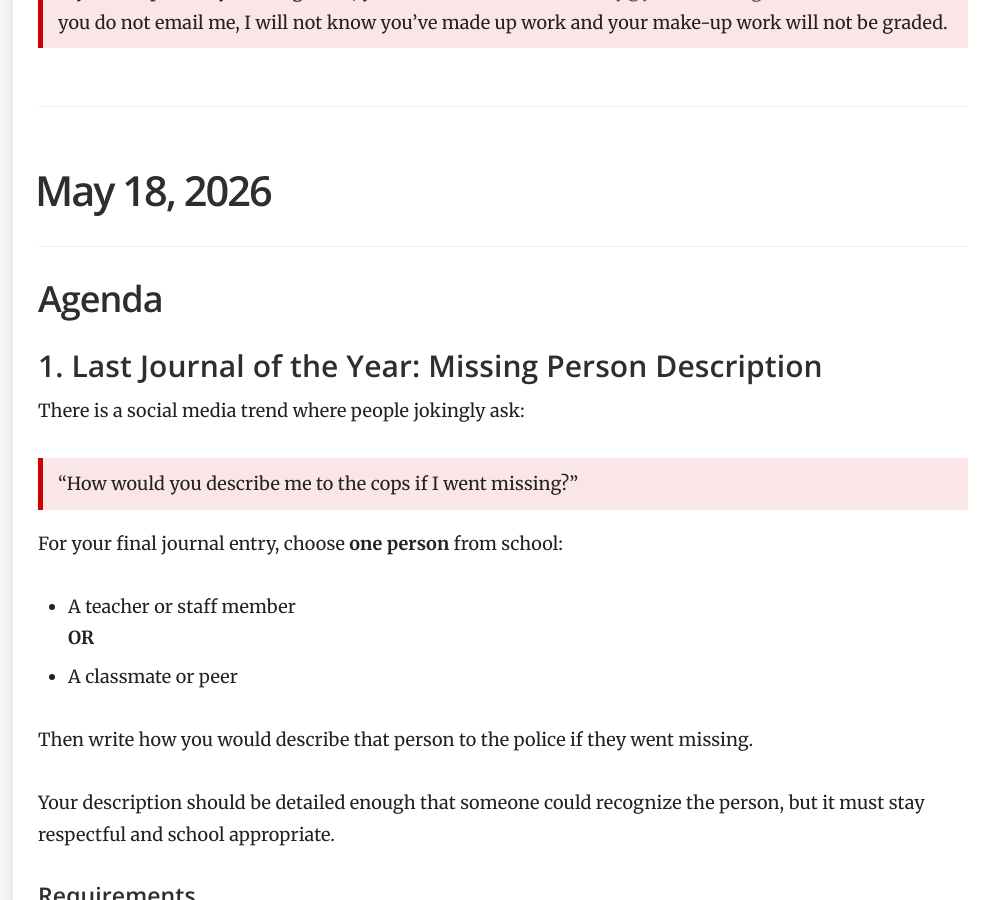
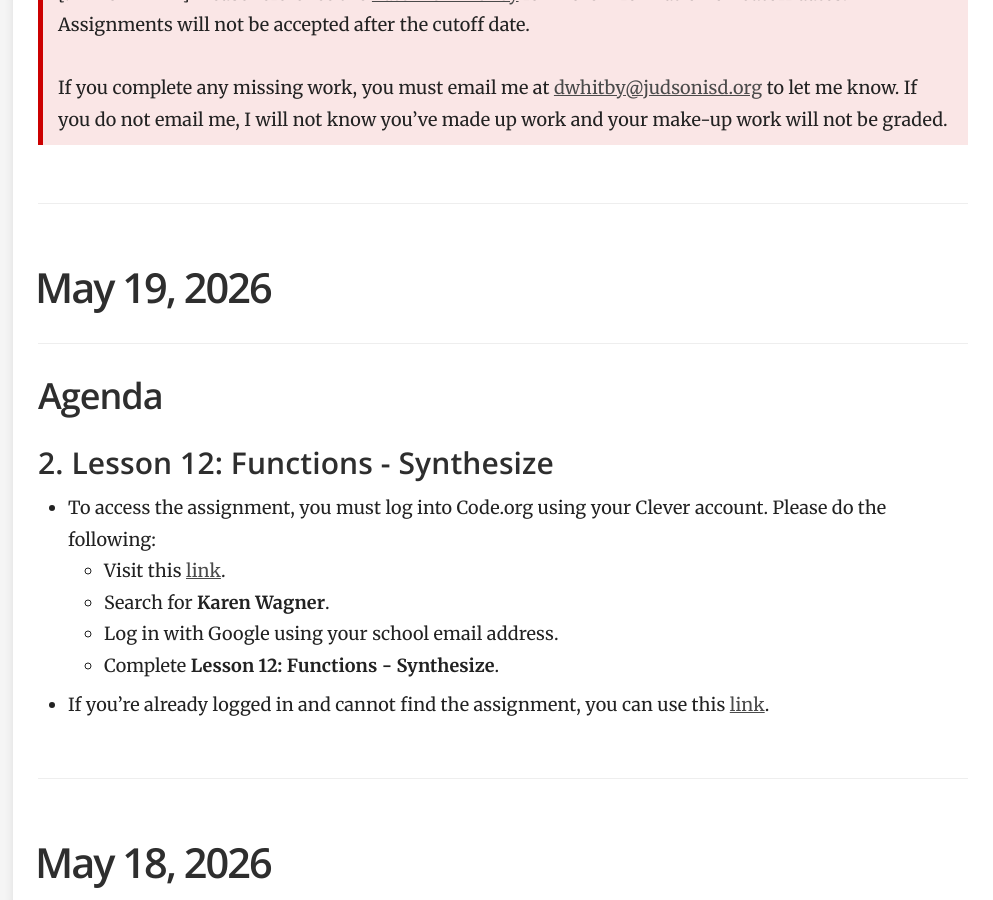
Before and after one commit to mswhitby/classroom, a Jekyll site: the page built from _docs/classes/7th.md, in a window 1280 px wide and 900 px high, scrolled down 2539 px. Shown: the whole window, without its empty margins (287-1280 px from the left). Built offline with Jekyll 4.4.1, drawn with Linux system fonts in a browser that asks for light colours; some of the changed text lies outside the part shown.

Commit message:
Updated lessons

```diff
--- a/_docs/classes/7th.md
+++ b/_docs/classes/7th.md
@@ -69,6 +69,20 @@ order: 6
     <td align="left">May 20, 2026</td>
     <td align="left"><a href="https://github.com/mswhitby/classroom/blob/main/_docs/classes/7th.md#may-18-2026">Last Journal of the Year: Missing Person Description</a></td>
     <td align="left">Daily</td>
+  </tr>
+
+  <tr>
+    <td align="left">May 19, 2026</td>
+    <td align="left">May 21, 2026</td>
+    <td align="left"><a href="https://github.com/mswhitby/classroom/blob/main/_docs/classes/7th.md#may-19-2026">Lesson 12: Functions - Synthesize</a></td>
+    <td align="left">Daily</td>
+  </tr>
+
+  <tr>
+    <td align="left">May 20, 2026</td>
+    <td align="left">May 21, 2026</td>
+    <td align="left"><a href="https://github.com/mswhitby/classroom/blob/main/_docs/classes/7th.md#may-20-2026">Lesson 13: Project: Genre Mash-Up</a></td>
+    <td align="left">Test</td>
   </tr>
 </table>
 
@@ -228,6 +242,38 @@ order: 6
 
 ****
 
+<!-- # May 20, 2026
+
+## Agenda
+
+### 2. Lesson 13: Project: Genre Mash-Up
+
+- To access the assignment, you must log into Code.org using your Clever account. Please do the following:
+    - Visit this [link](https://clever.com/oauth/district-picker?client_id=2f27405716644a951b23&redirect_uri=https%3A%2F%2Fstudio.code.org%2Fusers%2Fauth%2Fclever%2Fcallback&response_type=code&state=ede33ff61289cf32708a0f54079cdd23e31d0b0a02b0e0e8).
+    - Search for **Karen Wagner**.
+    - Log in with Google using your school email address.
+    - Complete **Lesson 13: Project: Genre Mash-Up**.
+
+- If you're already logged in and cannot find the assignment, you can use this [link](https://studio.code.org/courses/programming-with-music-lab-2025/units/1/lessons/13/levels/1).
+
+---- -->
+
+# May 19, 2026
+
+## Agenda
+
+### 2. Lesson 12: Functions - Synthesize
+
+- To access the assignment, you must log into Code.org using your Clever account. Please do the following:
+    - Visit this [link](https://clever.com/oauth/district-picker?client_id=2f27405716644a951b23&redirect_uri=https%3A%2F%2Fstudio.code.org%2Fusers%2Fauth%2Fclever%2Fcallback&response_type=code&state=ede33ff61289cf32708a0f54079cdd23e31d0b0a02b0e0e8).
+    - Search for **Karen Wagner**.
+    - Log in with Google using your school email address.
+    - Complete **Lesson 12: Functions - Synthesize**.
+
+- If you're already logged in and cannot find the assignment, you can use this [link](https://studio.code.org/courses/programming-with-music-lab-2025/units/1/lessons/12/levels/1).
+
+----
+
 # May 18, 2026
 
 ## Agenda
```
Also changed, not shown: _docs/classes/3rd.md (+46 -0 lines).
